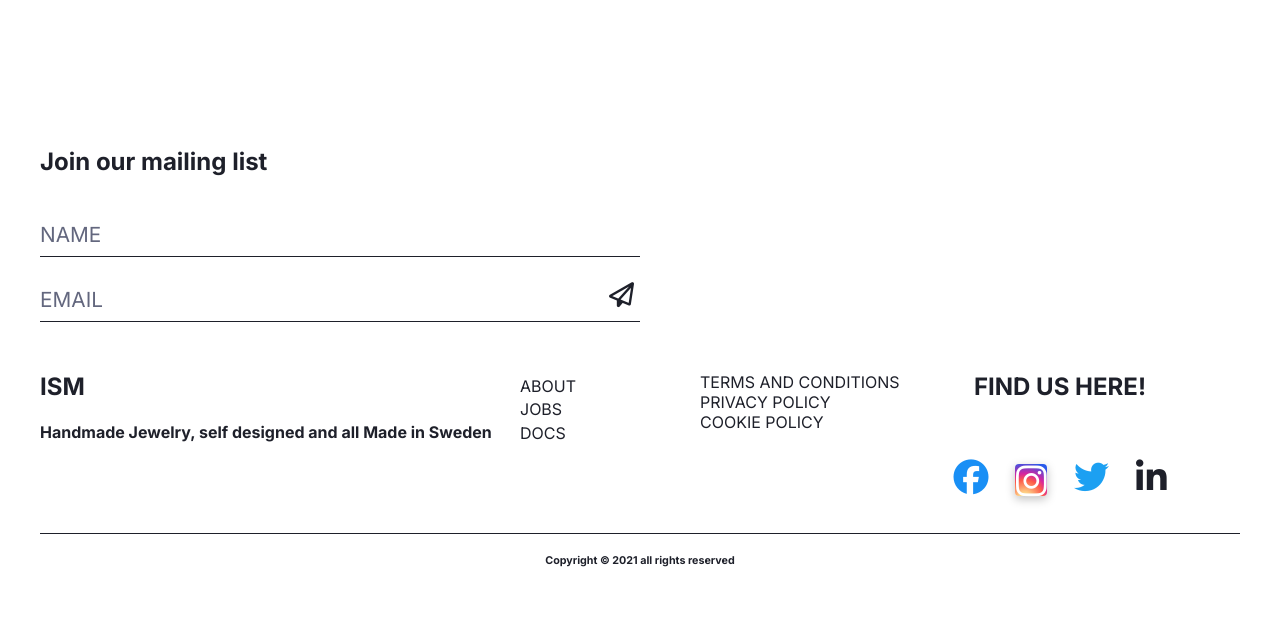
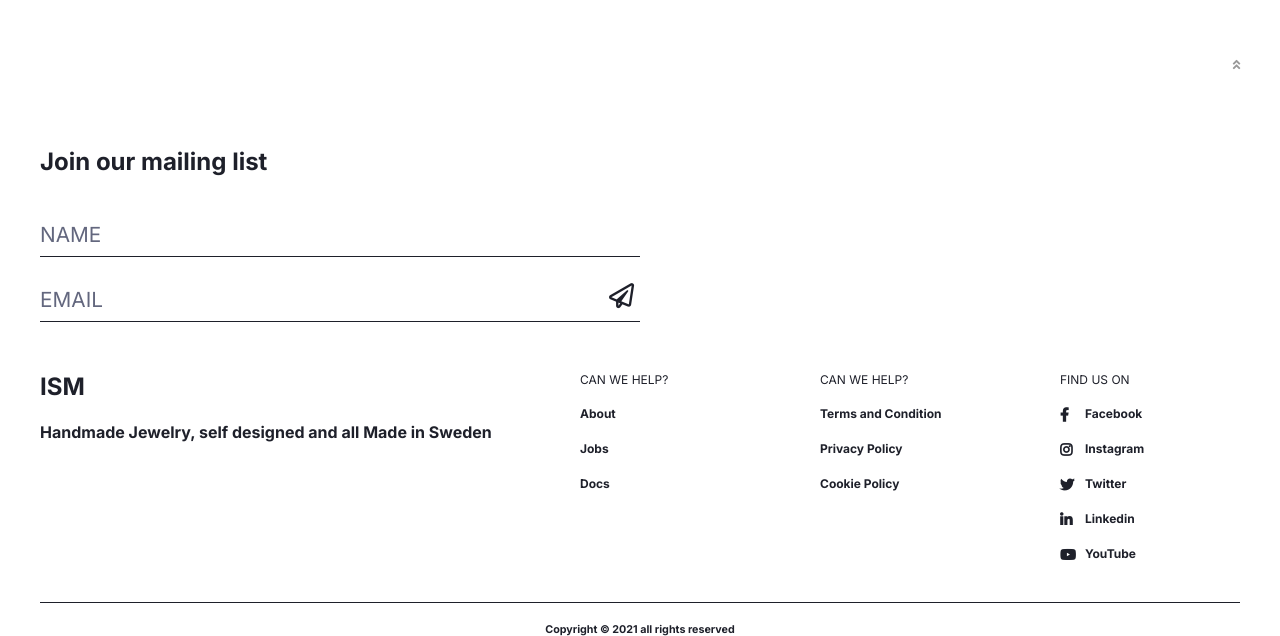
Before and after one commit to Kris3XIQ/ISM, a website: page index.html in a window 1280 px wide. Shown: the part 1477-2113 px from the top of the page. Before the commit the page ends 2044 px from the top, so only its background shows below. Drawn offline with Linux system fonts and the light colour scheme; files that its build step writes are made by us from their sources.

Commit message:
Padding and margin fixes to footer, including scroll-to-top button/function

```diff
--- a/app/js/script.js
+++ b/app/js/script.js
@@ -108,4 +108,11 @@
     });
 }
 
+// Footer button, scroll to top
+const scrollToTop = () => {
+    button = document.getElementById("scrollToTopButton");
+    document.body.scrollTop = 0; // Safari
+    document.documentElement.scrollTop = 0; //Chrome, Firefox, IE & Opera
+}
+
 HomePageSlider();
--- a/app/scss/globals/boilerplate.scss
+++ b/app/scss/globals/boilerplate.scss
@@ -3,6 +3,7 @@
     box-sizing: border-box;
     max-width: 100%;
     overflow-x: hidden;
+    scroll-behavior: smooth;
 }
 
 *,
--- a/app/scss/globals/colors.scss
+++ b/app/scss/globals/colors.scss
@@ -7,6 +7,7 @@
     --instagram-middle: hsl(5, 77%, 71%);
     --instagram-end: hsl(329, 70%, 58%);
     --youtube: hsl(348, 97%, 39%);
+    --linkedin: hsl(201, 100%, 35%);
     --toggle-bg-light: hsl(230, 22%, 74%);
     --toggle-bg-start: hsl(210, 78%, 56%);
     --toggle-bg-end: hsl(146, 68%, 55%);
--- a/index.html
+++ b/index.html
@@ -19,15 +19,17 @@
     <script src="https://kit.fontawesome.com/26d4a64054.js" crossorigin="anonymous"></script>
 
     <!-- Social Icons -->
-    <link rel="stylesheet" href="https://cdnjs.cloudflare.com/ajax/libs/font-awesome/4.7.0/css/font-awesome.min.css">
+    <link rel="stylesheet" href="https://cdnjs.cloudflare.com/ajax/libs/font-awesome/5.15.4/css/all.min.css">
+    <link rel="stylesheet" href="https://cdnjs.cloudflare.com/ajax/libs/font-awesome/5.15.4/css/all.min.css" integrity="sha512-1ycn6IcaQQ40/MKBW2W4Rhis/DbILU74C1vSrLJxCq57o941Ym01SwNsOMqvEBFlcgUa6xLiPY/NS5R+E6ztJQ==" crossorigin="anonymous" referrerpolicy="no-referrer" />
 
     <!-- Styles -->
     <link rel="stylesheet" href="/dist/style.css">
     <script defer src="/dist/script.js"></script>
+
 </head>
 <body>
     <!-- Header -->
-    <header class="header">
+    <header id="header__main" class="header">
         <div class="header__title">
             <a href="#">
                 <h1>ISM</h1>
@@ -90,6 +92,9 @@
             <!-- Footer section -->
             <footer class="footer">
                 <div class="footer__wrapper">
+                    <div class="return-to-top-wrapper">
+                        <a href="#" id="scrollToTopButton" class="return-to-top" onclick=scrollToTop()>Back to top</a>
+                    </div>
                     <div class="footer__row1">
                         <div class="footer__row1__column1">
                             <h1>Join our mailing list</h1>
@@ -121,26 +126,29 @@
                             </div>
                         </div>
                         <div class="footer__row2__column2">
+                            <div class="footer__group__title">Can we help?</div>
                             <ul class="footer__about">
-                                <li><a href="#">ABOUT</a></li>
-                                <li><a href="#">JOBS</a></li>
-                                <li><a href="#">DOCS</a></li>
+                                <li><a target="_blank" href="#" class="footer__link">About</a></li>
+                                <li><a target="_blank" href="#" class="footer__link">Jobs</a></li>
+                                <li><a target="_blank" href="#" class="footer__link">Docs</a></li>
                             </ul>
                         </div>
                         <div class="footer__row2__column3">
+                            <div class="footer__group__title">Can we help?</div>
                             <ul class="footer__terms-privacy">
-                                <li><a href="#">TERMS AND CONDITIONS</a></li>
-                                <li><a href="#">PRIVACY POLICY</a></li>
-                                <li><a href="#">COOKIE POLICY</a></li>
+                                <li><a target="_blank" href="#" class="footer__link">Terms and Condition</a></li>
+                                <li><a target="_blank" href="#" class="footer__link">Privacy Policy</a></li>
+                                <li><a target="_blank" href="#" class="footer__link">Cookie Policy</a></li>
                             </ul>
                         </div>
                         <div class="footer__row2__column4">
-                            <h2>FIND US HERE!</h2>
+                            <div class="footer__group__title">Find us on</div>
                             <ul class="footer__socials">
-                                <li><a href="#" class="fa fa-facebook"></a></li>
-                                <li><a href="#" class="fa fa-instagram"></a></li>
-                                <li><a href="#" class="fa fa-twitter"></a></li>
-                                <li><a href="#" class="fa fa-linkedin"></a></li>
+                                <li><a target="_blank" href="#" class="footer__link__withicon facebook">Facebook</a></li>
+                                <li><a target="_blank" href="#" class="footer__link__withicon instagram">Instagram</a></li>
+                                <li><a target="_blank" href="#" class="footer__link__withicon twitter">Twitter</a></li>
+                                <li><a target="_blank" href="#" class="footer__link__withicon linkedin">Linkedin</a></li>
+                                <li><a target="_blank" href="#" class="footer__link__withicon youtube">YouTube</a></li>
                             </ul>
                         </div>
                     </div>
```
Also changed, not shown: dist/script.js, dist/style.css, 2 other files.
